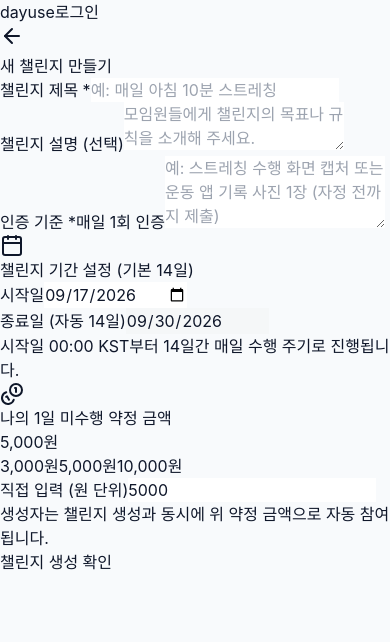
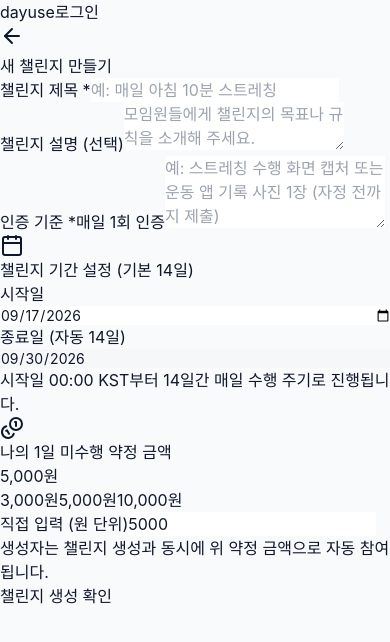
Before and after one commit to es-kimo/dayuse, a React (Vite) app in the folder frontend/: page /groups/1/challenges/new in a window 390 px wide. Shown: the top 642 px of the page. Built offline with nearby package versions, Linux system fonts and the light colour scheme; no server answers.

Commit message:
fix(frontend): 모바일 WebKit에서 날짜 input이 부모 너비 초과 오버플로우되는 현상 수정

```diff
--- a/frontend/src/components/DepositReportModal.tsx
+++ b/frontend/src/components/DepositReportModal.tsx
@@ -267,7 +267,7 @@ export const DepositReportModal: React.FC<DepositReportModalProps> = ({
               />
             </div>
 
-            <div>
+            <div className="min-w-0">
               <label className="block text-[11px] font-bold text-slate-700 mb-1 flex items-center gap-1">
                 <Calendar className="w-3.5 h-3.5 text-slate-400" />
                 <span>실제 입금일</span>
@@ -276,7 +276,7 @@ export const DepositReportModal: React.FC<DepositReportModalProps> = ({
                 type="date"
                 value={depositDate}
                 onChange={(e) => setDepositDate(e.target.value)}
-                className="w-full text-base px-3 py-2 bg-slate-50 border border-slate-200 rounded-lg outline-none focus:border-blue-500 focus:bg-white"
+                className="w-full min-w-0 max-w-full text-sm px-3 py-2 bg-slate-50 border border-slate-200 rounded-lg outline-none focus:border-blue-500 focus:bg-white"
                 required
               />
             </div>
--- a/frontend/src/index.css
+++ b/frontend/src/index.css
@@ -13,12 +13,39 @@ body {
   -webkit-font-smoothing: antialiased;
 }
 
-/* iOS Safari auto-zoom prevention: input/textarea/select must be at least 16px */
+/* iOS Safari auto-zoom prevention: input/textarea/select must be at least 16px
+   (Note: date inputs trigger native picker sheets rather than virtual keyboard, so they don't auto-zoom) */
 @layer base {
-  input:not([type="checkbox"]):not([type="radio"]):not([type="range"]):not([type="button"]):not([type="submit"]):not([type="reset"]),
+  input:not([type="checkbox"]):not([type="radio"]):not([type="range"]):not([type="button"]):not([type="submit"]):not([type="reset"]):not([type="date"]):not([type="time"]):not([type="datetime-local"]),
   textarea,
   select {
     font-size: 16px !important;
+  }
+
+  /* Date/time inputs: Prevent overflowing parent in mobile WebKit */
+  input[type="date"],
+  input[type="time"],
+  input[type="datetime-local"] {
+    display: block;
+    width: 100%;
+    min-width: 0;
+    max-width: 100%;
+    box-sizing: border-box;
+    font-size: 14px !important;
+    line-height: normal;
+  }
+
+  /* WebKit internal date text container */
+  input[type="date"]::-webkit-date-and-time-value {
+    text-align: left;
+    min-height: 1.25em;
+  }
+
+  /* WebKit calendar icon spacing */
+  input[type="date"]::-webkit-calendar-picker-indicator {
+    padding: 0;
+    margin: 0;
+    cursor: pointer;
   }
 }
 
--- a/frontend/src/pages/ChallengeDetailPage.tsx
+++ b/frontend/src/pages/ChallengeDetailPage.tsx
@@ -648,22 +648,22 @@ export const ChallengeDetailPage: React.FC = () => {
                   />
                 </div>
                 <div className="grid grid-cols-2 gap-2">
-                  <div>
+                  <div className="min-w-0">
                     <label className="block text-[11px] text-slate-500 mb-1">시작일</label>
                     <input
                       type="date"
                       value={editStartDate}
                       onChange={(e) => setEditStartDate(e.target.value)}
-                      className="w-full text-base px-2 py-1.5 rounded-lg border border-slate-200"
+                      className="w-full min-w-0 max-w-full text-sm px-2 py-1.5 rounded-lg border border-slate-200"
                     />
                   </div>
-                  <div>
+                  <div className="min-w-0">
                     <label className="block text-[11px] text-slate-500 mb-1">종료일</label>
                     <input
                       type="date"
                       value={editEndDate}
                       onChange={(e) => setEditEndDate(e.target.value)}
-                      className="w-full text-base px-2 py-1.5 rounded-lg border border-slate-200"
+                      className="w-full min-w-0 max-w-full text-sm px-2 py-1.5 rounded-lg border border-slate-200"
                     />
                   </div>
                 </div>
--- a/frontend/src/pages/NewChallengePage.tsx
+++ b/frontend/src/pages/NewChallengePage.tsx
@@ -153,7 +153,7 @@ export const NewChallengePage: React.FC = () => {
           </div>
 
           <div className="grid grid-cols-2 gap-3">
-            <div>
+            <div className="min-w-0">
               <span className="block text-[11px] text-slate-500 mb-1">시작일</span>
               <input
                 type="date"
@@ -161,16 +161,16 @@ export const NewChallengePage: React.FC = () => {
                 min={today}
                 value={startDate}
                 onChange={(e) => setStartDate(e.target.value)}
-                className="w-full text-base px-2.5 py-2 rounded-lg border border-slate-200 focus:outline-none focus:border-blue-500 bg-slate-50"
+                className="w-full min-w-0 max-w-full text-sm px-2.5 py-2 rounded-lg border border-slate-200 focus:outline-none focus:border-blue-500 bg-slate-50"
               />
             </div>
-            <div>
+            <div className="min-w-0">
               <span className="block text-[11px] text-slate-500 mb-1">종료일 (자동 14일)</span>
               <input
                 type="date"
                 disabled
                 value={endDate}
-                className="w-full text-base px-2.5 py-2 rounded-lg border border-slate-200 bg-slate-100 text-slate-500 cursor-not-allowed"
+                className="w-full min-w-0 max-w-full text-sm px-2.5 py-2 rounded-lg border border-slate-200 bg-slate-100 text-slate-500 cursor-not-allowed"
               />
             </div>
           </div>
```
